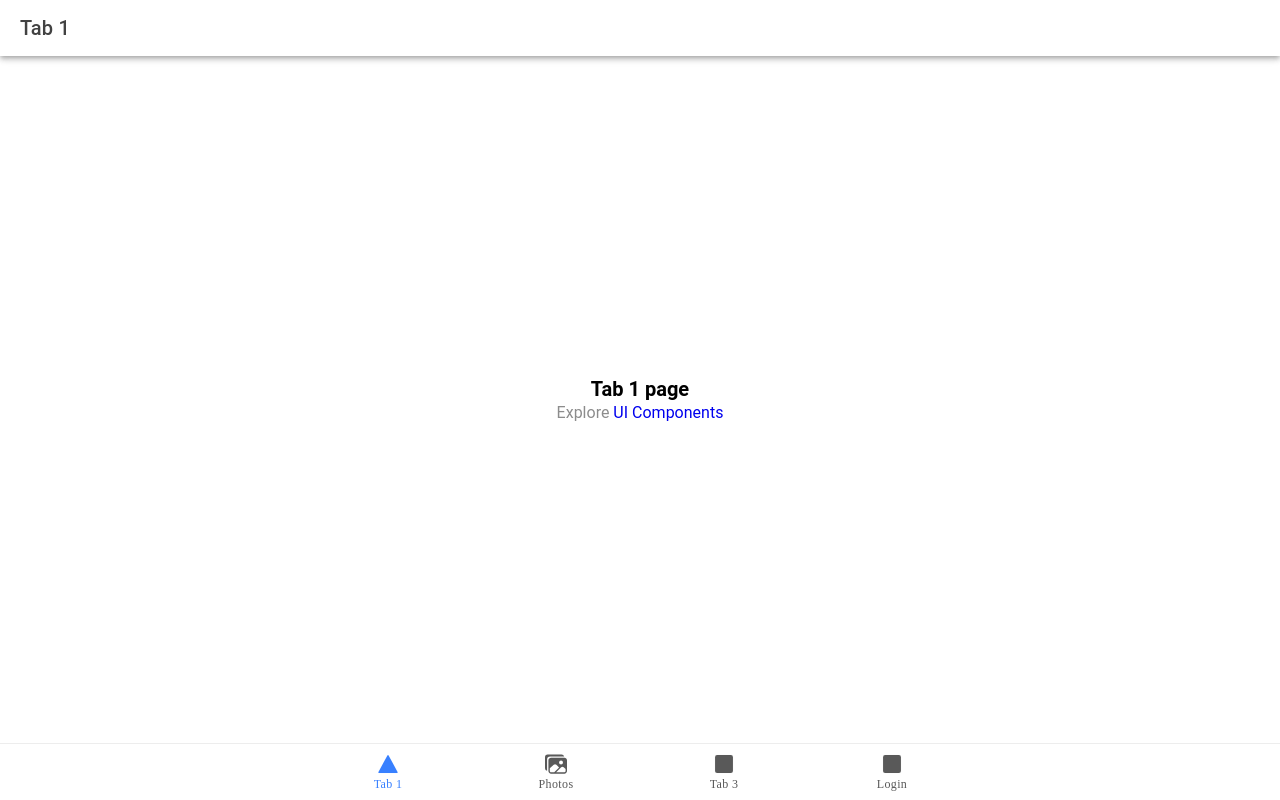
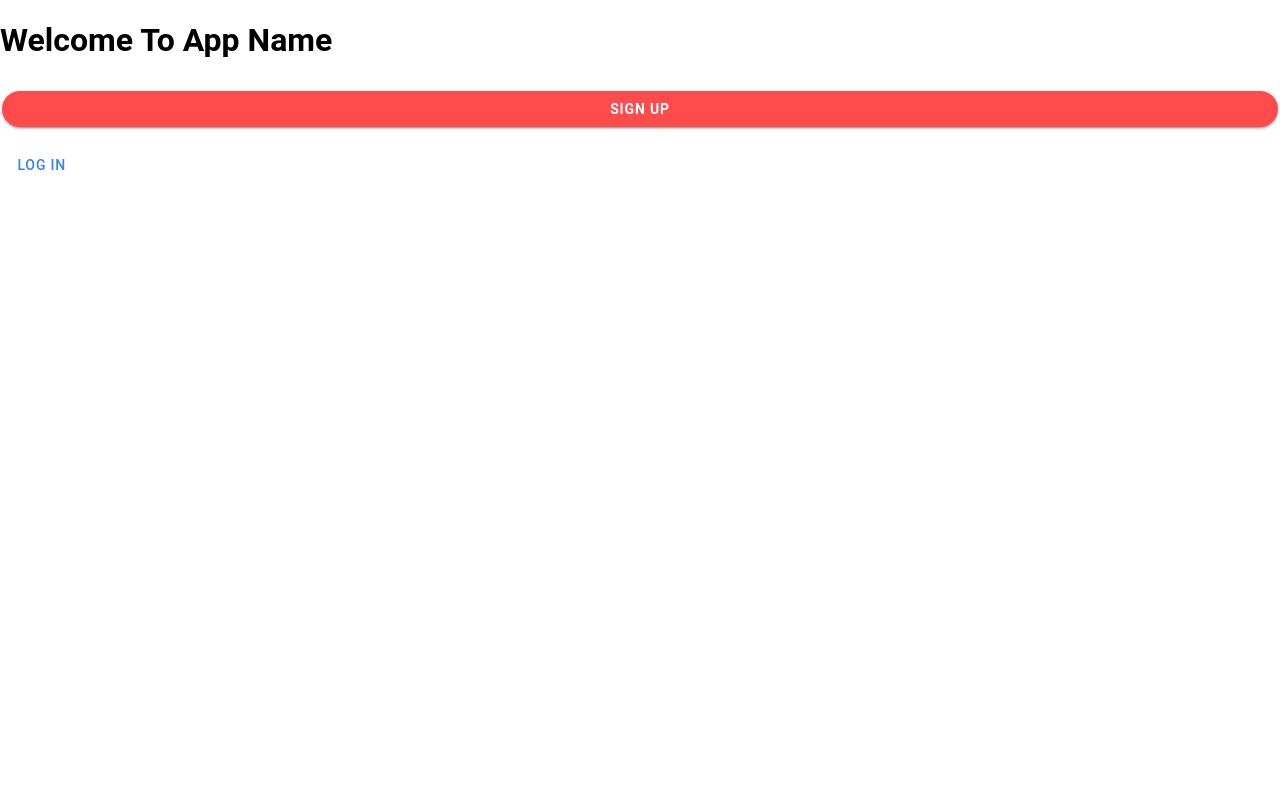
Before and after one commit to CSE437s/semester-project-group-8, a React (Vite) app in the folder LiftingApp/: page / in a window 1280 px wide. Before the commit this address led to /tab1. Built offline with nearby package versions, Linux system fonts and the light colour scheme.

Commit message:
welcome page

```diff
--- a/LiftingApp/src/App.tsx
+++ b/LiftingApp/src/App.tsx
@@ -11,6 +11,7 @@ import {
 } from '@ionic/react';
 import { IonReactRouter } from '@ionic/react-router';
 import { images, square, triangle } from 'ionicons/icons';
+import Homepage from './pages/homepage';
 import Tab1 from './pages/Tab1';
 import Tab2 from './pages/Tab2';
 import Tab3 from './pages/Tab3';
@@ -41,7 +42,13 @@ setupIonicReact();
 const App: React.FC = () => (
   <IonApp>
     <IonReactRouter>
-      <IonTabs>
+      <IonRouterOutlet>
+        <Route exact path="/" component={Homepage} />
+        <Route exact path="/Login" component={Login} />
+        <Route exact path="/Signup" component={SignUp} />
+      </IonRouterOutlet>
+
+      {/* <IonTabs>
         <IonRouterOutlet>
           <Route exact path="/tab1">
             <Tab1 />
@@ -64,6 +71,7 @@ const App: React.FC = () => (
             <Redirect to="/tab1" />
           </Route>
         </IonRouterOutlet>
+
         <IonTabBar slot="bottom">
           <IonTabButton tab="tab1" href="/tab1">
             <IonIcon aria-hidden="true" icon={triangle} />
@@ -82,7 +90,8 @@ const App: React.FC = () => (
             <IonLabel>Login</IonLabel>
           </IonTabButton>
         </IonTabBar>
-      </IonTabs>
+      </IonTabs> */}
+
     </IonReactRouter>
   </IonApp>
 );
--- /dev/null
+++ b/LiftingApp/src/pages/homepage.css
@@ -0,0 +1,12 @@
+/* src/pages/homepage.css */
+
+.welcome-text h1 {
+    margin-bottom: 2rem;
+  }
+
+  .signup-button {
+    --background: #ff4b4b;
+    --border-radius: 20px;
+    margin-bottom: 1rem;
+    font-weight: bold;
+  }
--- a/LiftingApp/src/pages/homepage.tsx
+++ b/LiftingApp/src/pages/homepage.tsx
@@ -1,7 +1,26 @@
-export const Login = () => {
-    return(
-        <div>
-            <h1> Welcome to LiftingApp!</h1>
-        </div>
-    )
-}
+import { IonContent, IonPage, IonButton, IonText } from '@ionic/react';
+import React from 'react';
+import './homepage.css';
+import { useHistory } from 'react-router-dom';
+
+const Homepage: React.FC = () => {
+  const history = useHistory();
+
+  return (
+    <IonPage>
+      <IonContent className="ion-padding ion-text-center">
+        <IonText className="welcome-text">
+          <h1>Welcome To App Name</h1>
+        </IonText>
+        <IonButton expand="block" onClick={() => history.push('/Signup')} className="signup-button">
+          Sign Up
+        </IonButton>
+        <IonButton fill="clear" onClick={() => history.push('/Login')}>
+          Log In
+        </IonButton>
+      </IonContent>
+    </IonPage>
+  );
+};
+
+export default Homepage;
```
